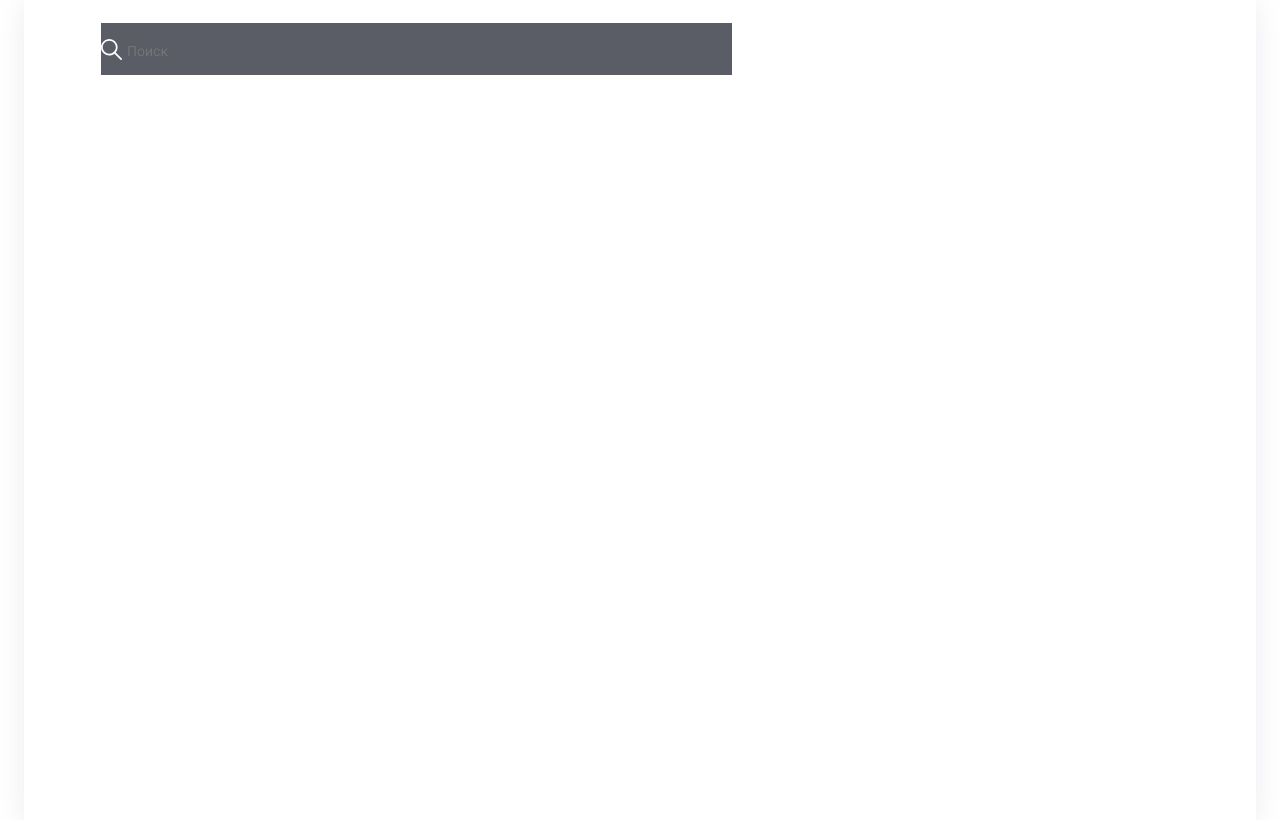
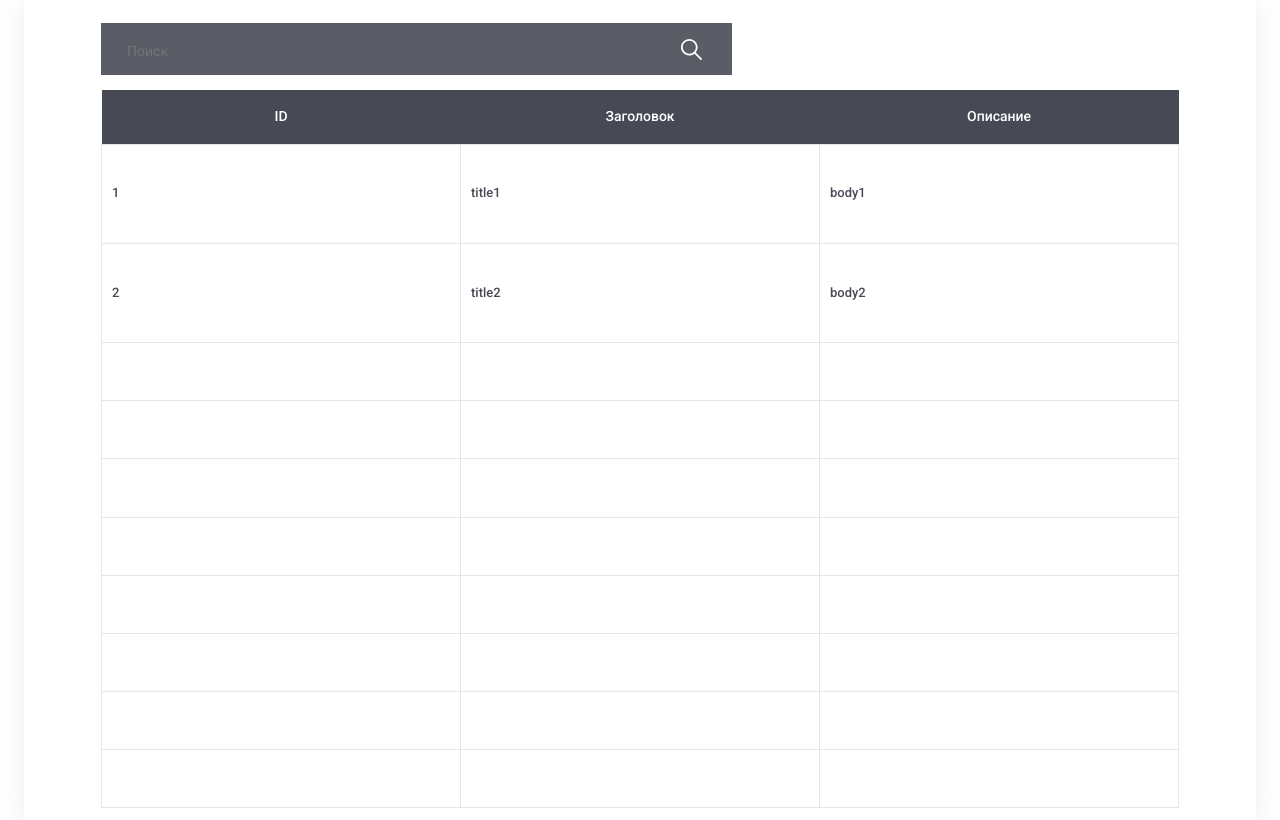
Before and after one commit to just-too-it/data-table, a React (Create React App) app: page / in a window 1280 px wide. Built offline with nearby package versions, Linux system fonts and the light colour scheme.

Commit message:
добавлен компонент таблицы

```diff
--- a/src/App.js
+++ b/src/App.js
@@ -1,9 +1,17 @@
-import { Search } from "./components/Search";
+// eslint-disable-next-line import/no-unresolved
+import { Search } from './components/Search';
+// eslint-disable-next-line import/no-unresolved
+import { Table } from './components/Table';
 
 export const App = () => {
+  const posts = [
+    { id: 1, title: 'title1', body: 'body1' },
+    { id: 2, title: 'title2', body: 'body2' },
+  ];
   return (
     <div className="container">
       <Search />
+      <Table posts={posts} pageNumber={1} postsPerPage={10} />
     </div>
-  )
+  );
 };
--- a/src/components/Search/Search.scss
+++ b/src/components/Search/Search.scss
@@ -8,7 +8,7 @@
     padding: 18px 26px 15px 26px;
     border: none;
     background-image: url('../../assets/icons/search.svg');
-    background-position-x: right 24px;
+    background-position-x: 95%;
     background-position-y: 50%;
     background-repeat: no-repeat;
 }
--- /dev/null
+++ b/src/components/Table/Table.scss
@@ -0,0 +1,29 @@
+.table {
+    table-layout: fixed;
+    width: 100%;
+    border-spacing: 0px;
+    border-collapse: collapse;
+
+    &__head {
+        background: $color-primary;
+        height: 54px;
+        font-weight: 500;
+        font-size: 14px;
+        line-height: 19px;
+        color: $color-white;
+
+        & th:nth-child(1) {
+            width: 10%;
+        }
+
+        & th:nth-child(2) {
+            width: 50%;
+        }
+    }
+
+    &__cell {
+        border: 1px solid $color-line;
+        min-height: 56px;
+        padding: 10px;
+    }
+}
--- /dev/null
+++ b/src/components/Table/index.jsx
@@ -0,0 +1,43 @@
+export const Table = ({ posts, pageNumber, postsPerPage }) => {
+  const start = (pageNumber - 1) * postsPerPage;
+  const end = start + postsPerPage;
+  const postsOnDisplay = posts.slice(start, end);
+
+  const getCellsForTable = (items) => {
+    let content = [];
+    for (let i = 0; i < postsPerPage; i++) {
+      const item = items[i];
+      if (item !== undefined) {
+        content.push(
+          <tr key={item.id}>
+            <td className="table__cell">{item.id}</td>
+            <td className="table__cell">{item.title}</td>
+            <td className="table__cell">{item.body}</td>
+          </tr>
+        );
+      } else {
+        content.push(
+          <tr key={i + 1}>
+            <td className="table__cell"></td>
+            <td className="table__cell"></td>
+            <td className="table__cell"></td>
+          </tr>
+        );
+      }
+    }
+    return content;
+  };
+
+  return (
+    <table className="table">
+      <thead>
+        <tr>
+          <th className="table__head">ID</th>
+          <th className="table__head">Заголовок</th>
+          <th className="table__head">Описание</th>
+        </tr>
+      </thead>
+      <tbody>{getCellsForTable(postsOnDisplay)}</tbody>
+    </table>
+  );
+};
--- a/src/styles/styles.scss
+++ b/src/styles/styles.scss
@@ -2,6 +2,7 @@
 @import './variables.scss';
 
 @import '../components/Search/Search.scss';
+@import '../components/Table/Table.scss';
 
 
 html,
@@ -9,7 +10,7 @@ body {
   padding: 0;
   margin: 0;
   color: $color-primary;
-  background-color: $color-background;
+  background-color: $color-white;
   font-family: 'Roboto', sans-serif;
   font-style: normal;
   font-weight: 500;
@@ -22,6 +23,9 @@ body {
   margin: 0 auto;
   padding: 23px 77px 12px;
   box-shadow: 0px 4px 27px rgba(230, 231, 234, 0.78);
+  display: grid;
+  grid-template-rows: min-content;
+  row-gap: 15px;
 }
 
 a {
--- a/src/styles/variables.scss
+++ b/src/styles/variables.scss
@@ -1,7 +1,8 @@
 //Colors
 $color-primary: #474955;
 $color-secondary: #5A5C66;
-$color-background: #FFFFFF;
+$color-line: #E3E6EC;
+$color-white: #FFFFFF;
 
 
 //Device
```
Also changed, not shown: src/components/Search/index.jsx (+2 -5 lines).
